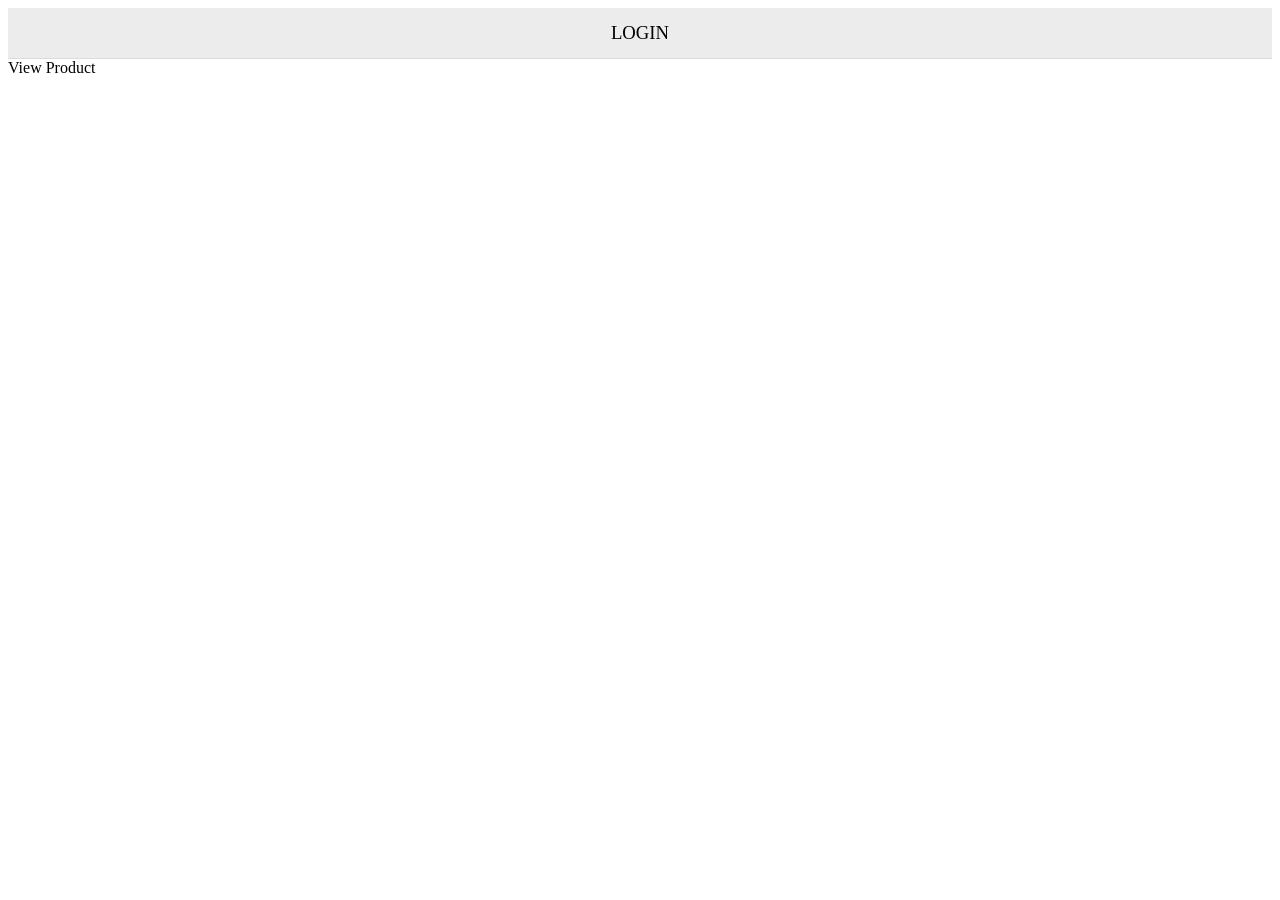
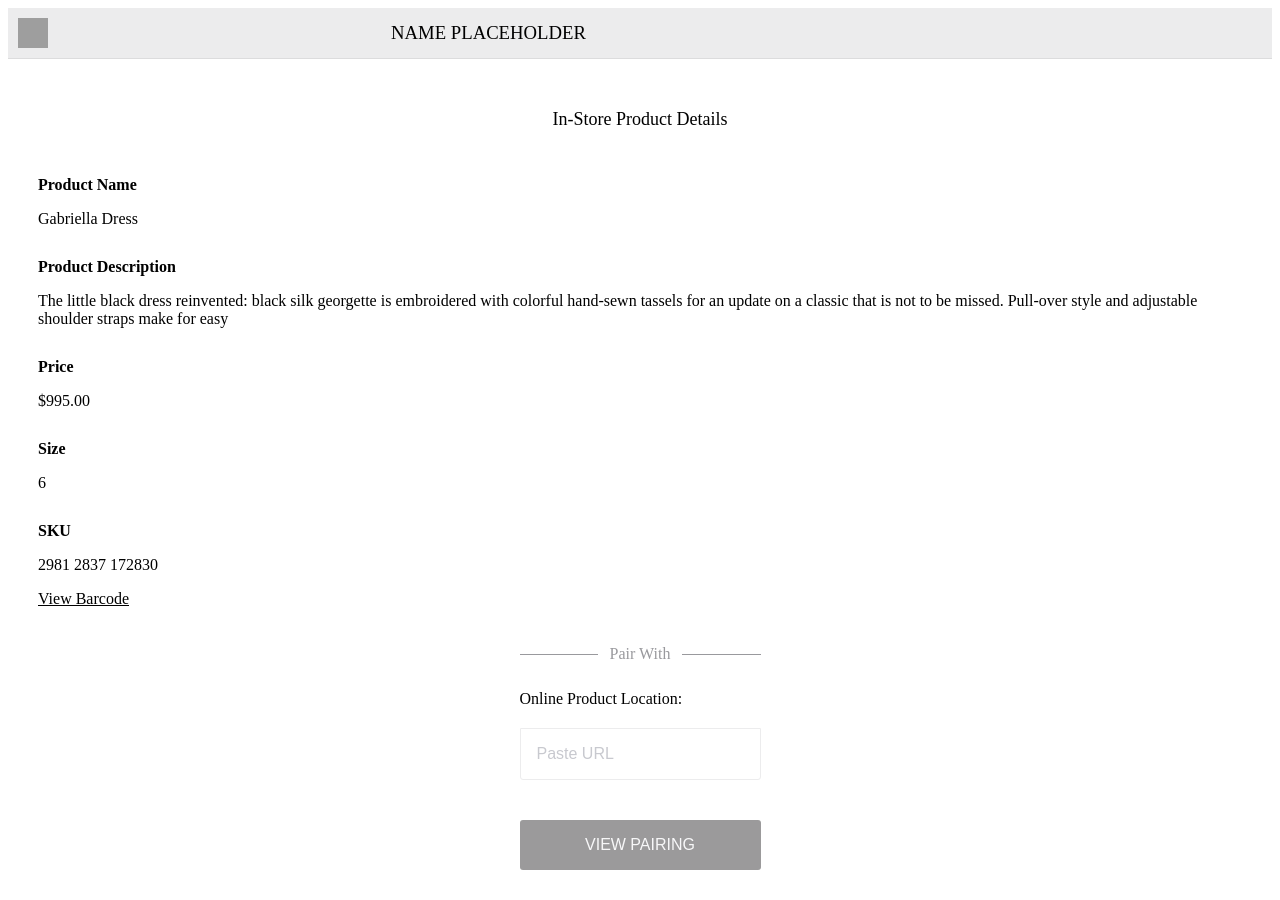
Before and after one commit to derek-young/label_generator, a React app: page /admin/view in a window 1280 px wide. Before the commit the page ends 800 px from the top, so only its background shows below. Built offline with nearby package versions, Linux system fonts and the light colour scheme; grey boxes are pictures that could not be loaded; the HTML template or start-up script is replaced by a standard one.

Commit message:
Product view

```diff
--- /dev/null
+++ b/client/src/components/App.css
@@ -0,0 +1,71 @@
+.container {
+  margin: 0 30px 30px 30px;
+  display: flex;
+  flex-direction: column;
+  align-items: center;
+}
+
+.form, .button, .header {
+  width: 100%;
+}
+
+
+/*   Header    */
+
+.header {
+  text-align: center;
+  margin: 50px auto 25px auto;
+}
+
+
+
+/*   Button    */
+
+.button {
+  font-size: 16px;
+  background-color: #9b9a9b;
+  color: #f7f7f8;
+  height: 50px;
+  border: none;
+  border-radius: 3px;
+  padding: 0;
+  text-transform: uppercase;
+}
+
+.button:hover {
+  background-color: #b4b4b4;
+  cursor: pointer;
+}
+
+.link {
+  width: 100%;
+  margin-bottom: 20px;
+}
+
+/*   Form    */
+
+.form {
+  margin-bottom: 20px;
+  display: flex;
+  flex-direction: column;
+}
+
+.form input {
+  font-size: 16px;
+  height: 50px;
+  border: 1px solid #ececed;
+  padding: 0 1em;
+  color: #98999e;
+}
+
+.form input:first-child {
+  border-radius: 3px 3px 0 0;
+}
+
+.form input:last-child {
+  border-radius: 0 0 3px 3px;
+}
+
+.form input::placeholder {
+  color: #c8c9cf;
+}
--- a/client/src/components/App.jsx
+++ b/client/src/components/App.jsx
@@ -10,18 +10,22 @@ export default class App extends Component {
     super(props);
 
     this.state = {
-      loggedIn: false
+      auth: {
+        loggedIn: true,
+        username: null,
+        displayName: null
+      }
     }
   }
 
-  render () {
+  render() {
     return (
       <Router>
         <div>
-          <Header loggedIn={this.state.loggedIn} />
-          <Route exact path="/" component={Login}/>
-          <Route path="/admin/create" component={CreateProduct}/>
-          <Route path="/admin/view" component={ViewProduct}/>
+          <Header loggedIn={this.state.auth.loggedIn} />
+          <Route exact path="/" component={Login} />
+          <Route path="/admin/create" component={CreateProduct} />
+          <Route path="/admin/view" component={ViewProduct} />
         </div>
       </Router>
     );
--- a/client/src/components/Login/Login.css
+++ b/client/src/components/Login/Login.css
@@ -1,31 +1,3 @@
-.main {
-  align-items: center;
-  margin: 0 30px;
-}
-
-.main, .form {
-  display: flex;
-  flex-direction: column;
-}
-
-.header, .form, .login, .login button {
-  width: 100%;
-}
-
-.header, .form input, .login button {
-  font-size: 16px;
-}
-
-.header {
-  text-align: center;
-  margin: 50px auto 25px auto;
-}
-
-.form, .login {
-  margin-bottom: 20px;
-}
-
-
 .main a {
   font-size: 14px;
   color: #98999e;
@@ -38,43 +10,3 @@
 .main a:visited {
   color: #98999e;
 }
-
-
-/*    Form    */
-
-.form input {
-  height: 50px;
-  border: 1px solid #ececed;
-  padding: 0 1em;
-  color: #98999e;
-}
-
-.form input:first-child {
-  border-radius: 3px 3px 0 0;
-}
-
-.form input:last-child {
-  border-radius: 0 0 3px 3px;
-}
-
-.form input::placeholder {
-  color: #c8c9cf;
-}
-
-
-/*   Login Button    */
-
-.login button {
-  background-color: #9b9a9b;
-  color: #f7f7f8;
-  height: 50px;
-  border: none;
-  border-radius: 3px;
-  padding: 0;
-  text-transform: uppercase;
-}
-
-.login button:hover {
-  background-color: #b4b4b4;
-  cursor: pointer;
-}
--- a/client/src/components/Login/Login.jsx
+++ b/client/src/components/Login/Login.jsx
@@ -1,19 +1,21 @@
 import React from 'react';
 import { Link } from 'react-router-dom';
+
+import styles from '../App.css';
 import loginStyles from './Login.css';
 
 const Login = () => (
-  <div className={loginStyles.main}>
-    <div className={loginStyles.header}>
+  <div className={styles.container + ' ' + loginStyles.main}>
+    <div className={styles.header}>
       Use your credentials to login.
     </div>
-    <form className={loginStyles.form}>
-      <input type="email" placeholder="Username or Email"/>
-      <input type="password" placeholder="Password"/>
+    <form className={styles.form}>
+      <input type="text" name="Username" placeholder="Username or Email"/>
+      <input type="password" name="Password" placeholder="Password"/>
     </form>
 
-    <Link className={loginStyles.login} to="admin/create">
-      <button>Login</button>
+    <Link className={styles.link} to="/admin/create">
+      <button className={styles.button}>Login</button>
     </Link>
     <a href="#">Forgot Password?</a>
   </div>
--- a/client/src/components/Product/Create/CreateProduct.jsx
+++ b/client/src/components/Product/Create/CreateProduct.jsx
@@ -1,5 +1,29 @@
 import React from 'react';
+import { Link } from 'react-router-dom';
 
-const CreateProduct = () => <div>Create Product</div>;
+import styles from '../../App.css';
+import productStyles from '../Product.css';
 
+const CreateProduct = () => (
+  <div className={styles.container}>
+    <div className={styles.header}>
+      Enter Product Details:
+    </div>
+    <form className={styles.form}>
+      <input type="text" name="Name" placeholder="Product Name"/>
+      <textarea
+        id={productStyles.desc}
+        name="Description"
+        placeholder="Description">
+      </textarea>
+      <input type="number" name="Size" placeholder="Size"/>
+      <input type="number" name="Price" placeholder="Price"/>
+      <input type="text" name="SKU" placeholder="SKU"/>
+    </form>
+
+    <Link className={styles.link} to="/admin/view">
+      <button className={styles.button}>Save & Pair</button>
+    </Link>
+  </div>
+);
 export default CreateProduct;
--- /dev/null
+++ b/client/src/components/Product/Product.css
@@ -0,0 +1,67 @@
+/*   Create Product   */
+
+#desc {
+  height: 180px;
+  font-size: 16px;
+  height: 150px;
+  border: 1px solid #ececed;
+  padding: 1em;
+  color: #98999e;
+}
+
+::placeholder {
+  color: #c8c9cf;
+}
+
+
+
+/*   View Product   */
+
+.header {
+  font-size: 18px;
+}
+
+.info h4 {
+  margin-bottom: 5px;
+}
+
+.info > div {
+  margin-bottom: 30px;
+}
+
+.barcode {
+  margin-top: 5px;
+  text-decoration: underline;
+}
+
+.barcode:hover {
+  cursor: pointer;
+  color: #b4b4b4;
+}
+
+
+  /* Create Pairing */
+  .main form {
+    margin: 20px 0 40px 0;
+  }
+
+  .background-line {
+    color: #99999d;
+    display: table;
+    margin-bottom: 20px;
+    white-space: nowrap;
+  }
+
+  .background-line:before, .background-line:after {
+    border-top: 1px solid #99999d;
+    content: '';
+    display: table-cell;
+    position: relative;
+    top: 1em;
+    width: 50%;
+  }
+
+  .background-line span {
+    margin: 0 12px;
+    line-height: 2;
+  }
--- /dev/null
+++ b/client/src/components/Product/View/CreatePairing.jsx
@@ -0,0 +1,26 @@
+import React from 'react';
+
+import styles from '../../App.css';
+import productStyles from '../Product.css';
+
+const CreatePairing = ({ createPairing }) => (
+  <div className={productStyles.main}>
+    <div className={productStyles['background-line']}>
+      <span>Pair With</span>
+    </div>
+    <div>
+      Online Product Location:
+    </div>
+    <form className={styles.form}>
+      <input type="url" name="Username" placeholder="Paste URL"/>
+    </form>
+    <button
+      className={styles.button}
+      onClick={createPairing}>
+      View Pairing
+    </button>
+  </div>
+);
+
+
+export default CreatePairing;
--- /dev/null
+++ b/client/src/components/Product/View/ProductInfo.jsx
@@ -0,0 +1,42 @@
+import React from 'react';
+import productStyles from '../Product.css';
+
+const ProductInfo = ({
+  desc,
+  name,
+  price,
+  size,
+  sku,
+  toggleBarcode
+}) => (
+  <div className={productStyles.info}>
+    <div>
+      <h4>Product Name</h4>
+      <p>{name}</p>
+    </div>
+    <div>
+      <h4>Product Description</h4>
+      <p>{desc}</p>
+    </div>
+    <div>
+      <h4>Price</h4>
+      <p>${price.toFixed(2)}</p>
+    </div>
+    <div>
+      <h4>Size</h4>
+      <p>{size}</p>
+    </div>
+    <div>
+      <h4>SKU</h4>
+      <p>
+        {sku}
+      </p>
+      <p className={productStyles.barcode} onClick={toggleBarcode}>
+        View Barcode
+      </p>
+    </div>
+  </div>
+);
+
+
+export default ProductInfo;
--- /dev/null
+++ b/client/src/components/Product/View/ViewPairing.jsx
@@ -0,0 +1,11 @@
+import React from 'react';
+import styles from '../../App.css';
+
+const ViewPairing = () => (
+  <div>
+    View Pairing
+  </div>
+);
+
+
+export default ViewPairing;
--- a/client/src/components/Product/View/ViewProduct.jsx
+++ b/client/src/components/Product/View/ViewProduct.jsx
@@ -1,5 +1,78 @@
-import React from 'react';
+import React, { Component } from 'react';
+import { Link } from 'react-router-dom';
 
-const ViewProduct = () => <div>View Product</div>;
+import styles from '../../App.css';
+import productStyles from '../Product.css';
 
-export default ViewProduct;
+import CreatePairing from './CreatePairing';
+import ViewPairing from './ViewPairing';
+import ProductInfo from './ProductInfo';
+
+export default class ViewProduct extends Component {
+  constructor(props) {
+    super(props);
+    this.state = {
+      showBarcode: false,
+      createPairing: false,
+      selectedProduct: '2981 2837 172830',
+      savedProducts: {
+        '2981 2837 172830': {
+          sku: '2981 2837 172830',
+          name: 'Gabriella Dress',
+          desc: 'The little black dress reinvented: black silk georgette is embroidered with colorful hand-sewn tassels for an update on a classic that is not to be missed. Pull-over style and adjustable shoulder straps make for easy',
+          price: 995.00,
+          size: 6,
+          pair: null
+        }
+      }
+    }
+  }
+
+  render() {
+    const selected = this.state.savedProducts[this.state.selectedProduct];
+    const hasPairing = selected.pair;
+
+    return (
+      <div className={styles.container}>
+        <div className={styles.header + ' ' + productStyles.header}>
+          In-Store Product Details
+        </div>
+        <ProductInfo
+          {...selected}
+          toggleBarcode={this.toggleBarcode.bind(this)}
+        />
+
+        <CreatePairing createPairing={this.createPairing.bind(this)}/>
+        {/* {this.state.createPairing ?
+          hasPairing ?
+            <ViewPairing />
+            :
+            <CreatePairing />
+          :
+          <button
+            className={styles.button}
+            onClick={this.toggleCreatePairing.bind(this)}>
+            Make Product Pairing
+          </button>
+        } */}
+      </div>
+    );
+  }
+
+  toggleBarcode() {
+    console.log(this.state.showBarcode)
+    this.setState({
+      showBarcode: !this.state.showBarcode
+    });
+  }
+
+  toggleCreatePairing() {
+    this.setState({
+      createPairing: !this.state.createPairing
+    });
+  }
+
+  createPairing() {
+    console.log('pairing created');
+  }
+}
```
Also changed, not shown: 2 other files (tests, documents, lock files or other folders).
